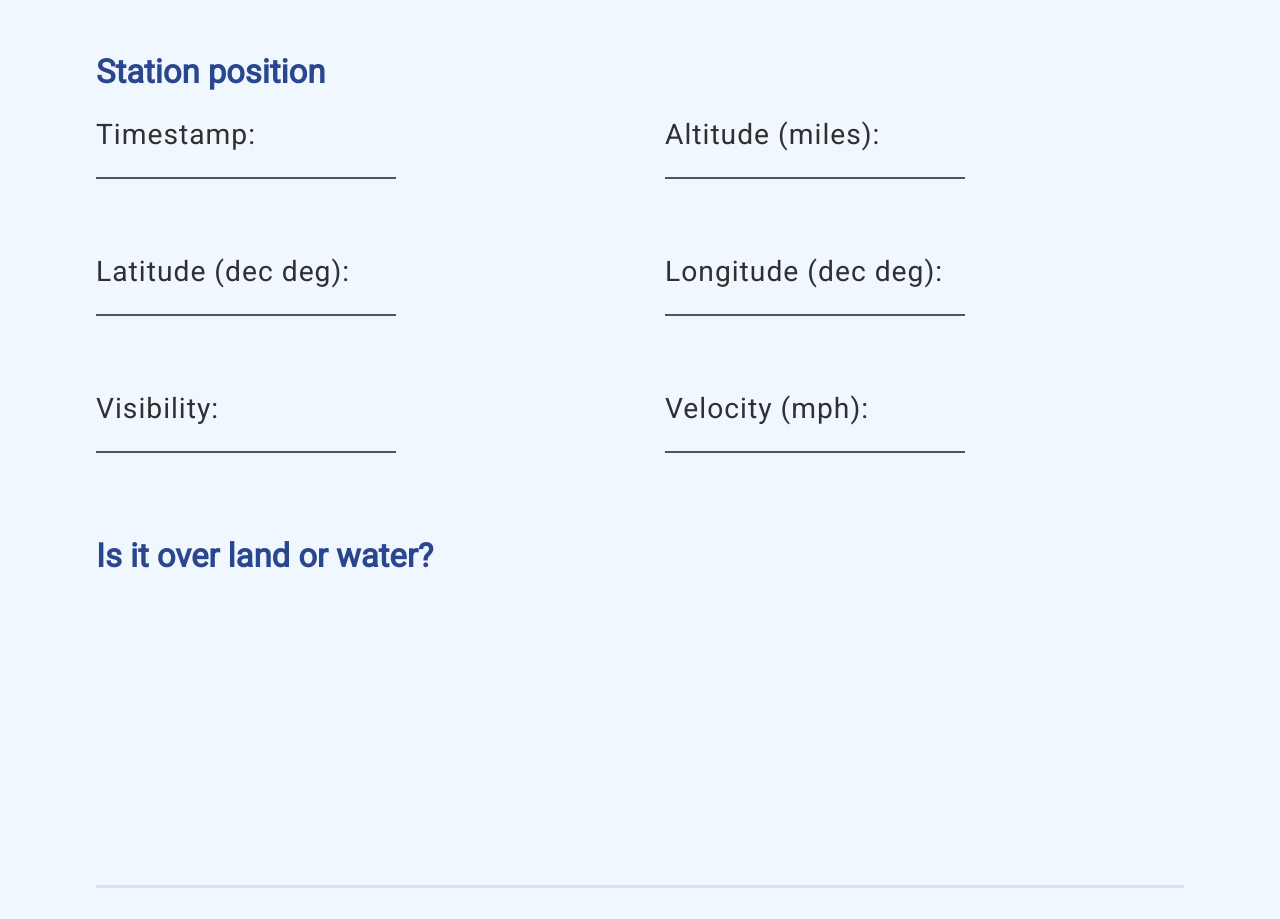
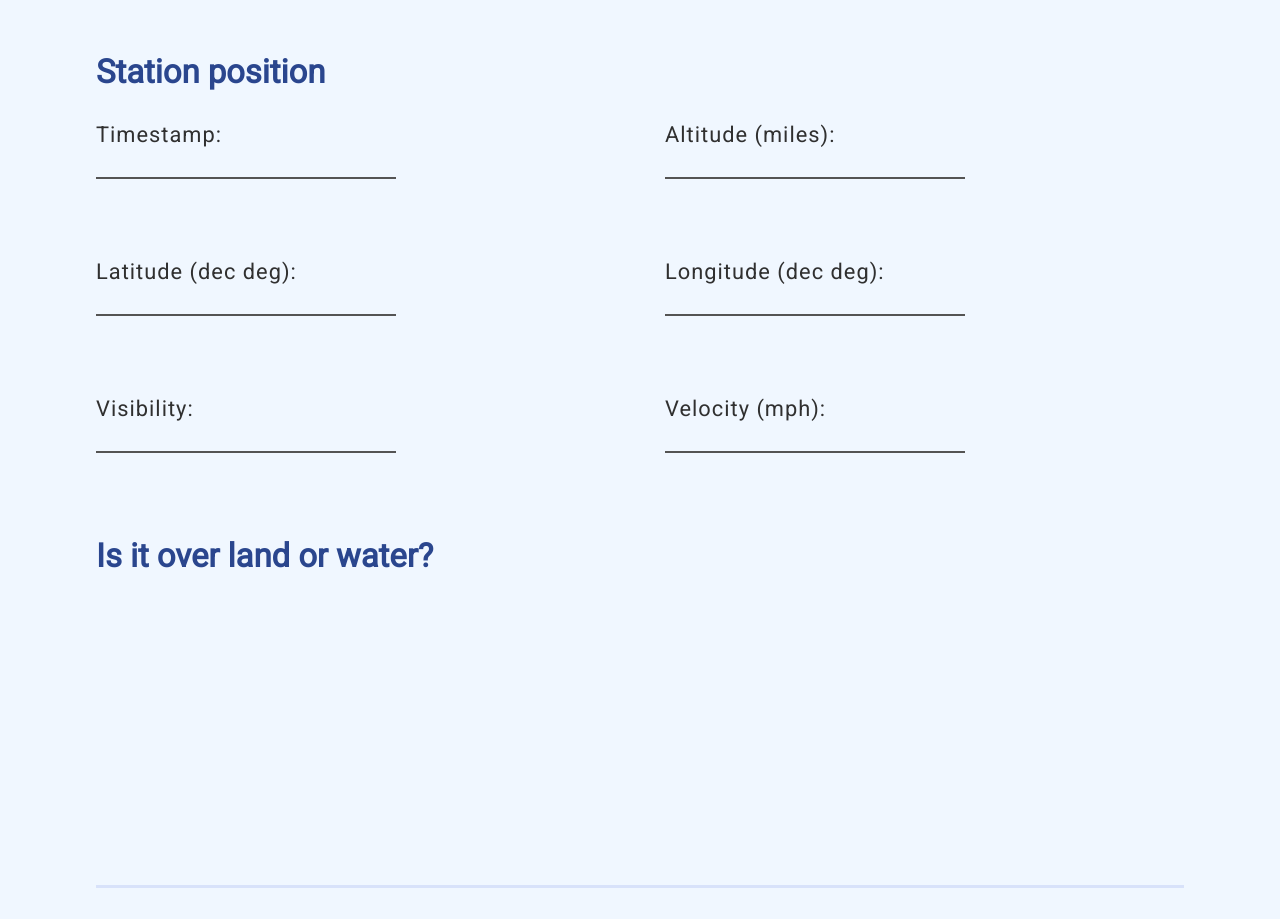
Before and after one commit to kdlry/spacedOut, a plain HTML site: page index.html in a window 1280 px wide. Shown: the part 1140-2059 px from the top of the page. Drawn offline with nearby package versions, Linux system fonts and the light colour scheme.

Commit message:
final edits for submission

```diff
--- a/styles/sass/_global.scss
+++ b/styles/sass/_global.scss
@@ -42,7 +42,7 @@ p {
 }
 
 p.satLabel {
-    font-size: calc(1.8rem + 0.8vw);
+    font-size: calc(1.8rem + 0.3vw);
 }
 
 .introSection p {
```
Also changed, not shown: styles/style.css.
